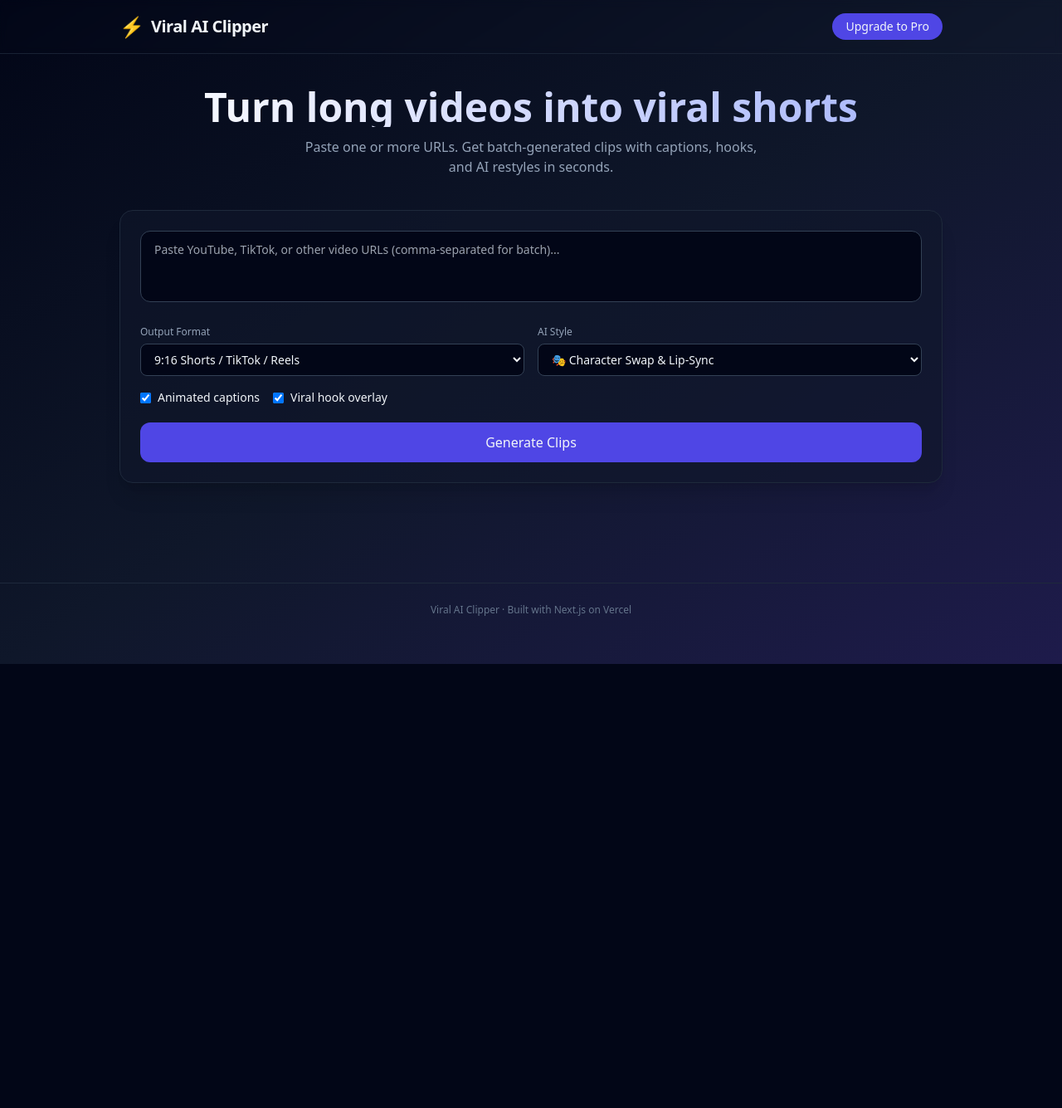
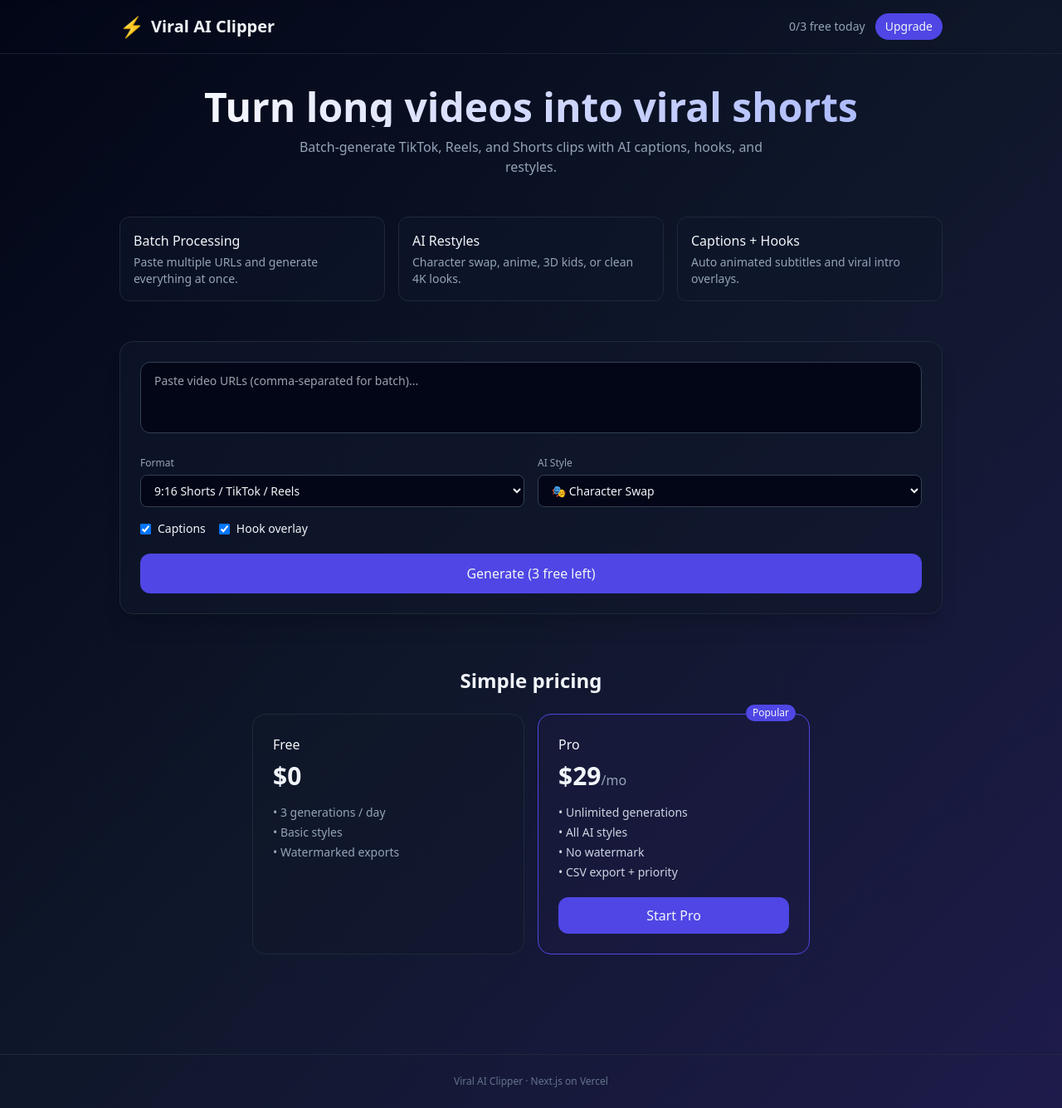
Before and after one commit to senorcoughlin/viral-ai-clipper, a Next.js app: page / in a window 1280 px wide. Shown: the whole page at 83% size. Before the commit the page ends 800 px from the top, so only its background shows below. Built offline with nearby package versions, Linux system fonts and the light colour scheme.

Commit message:
v0.3: Free daily limits, Stripe-ready checkout, pricing section, success/cancel pages, usage gate

```diff
--- a/app/api/checkout/route.js
+++ b/app/api/checkout/route.js
@@ -5,11 +5,19 @@ export async function POST(request) {
     const body = await request.json();
     const planType = body.planType || 'pro_monthly';
 
-    // Stub: replace with real Stripe Checkout Session later
+    // TODO: Replace with real Stripe when STRIPE_SECRET_KEY is set in Vercel
+    // const stripe = require('stripe')(process.env.STRIPE_SECRET_KEY);
+    // const session = await stripe.checkout.sessions.create({ ... });
+
+    const prices = {
+      pro_monthly: 'price_monthly_placeholder',
+      pro_yearly: 'price_yearly_placeholder'
+    };
+
     return NextResponse.json({
       success: true,
       data: {
-        checkoutUrl: `https://buy.stripe.com/test_${planType}`
+        checkoutUrl: `https://checkout.stripe.com/c/pay/${prices[planType] || 'test'}`
       }
     });
   } catch (error) {
--- a/app/api/generate/route.js
+++ b/app/api/generate/route.js
@@ -4,7 +4,6 @@ export async function POST(request) {
   try {
     const body = await request.json();
     const videoUrl = body.videoUrl;
-
     if (!videoUrl) {
       return NextResponse.json({ success: false, message: 'URL required' }, { status: 400 });
     }
@@ -30,10 +29,7 @@ export async function POST(request) {
 
     return NextResponse.json({
       success: true,
-      data: {
-        sourceUrl: videoUrl,
-        generatedClips: clips
-      }
+      data: { sourceUrl: videoUrl, generatedClips: clips }
     });
   } catch (error) {
     return NextResponse.json({ success: false, message: 'Server error' }, { status: 500 });
--- a/app/page.jsx
+++ b/app/page.jsx
@@ -2,6 +2,8 @@
 
 import { useState, useEffect } from 'react';
 import ClipPlayer from '../components/ClipPlayer';
+
+const FREE_DAILY_LIMIT = 3;
 
 export default function Home() {
   const [videoUrl, setVideoUrl] = useState('');
@@ -14,12 +16,23 @@ export default function Home() {
   const [clips, setClips] = useState([]);
   const [history, setHistory] = useState([]);
   const [showPricing, setShowPricing] = useState(false);
+  const [dailyCount, setDailyCount] = useState(0);
+  const [isPro, setIsPro] = useState(false); // later from auth/subscription
 
   useEffect(() => {
     const saved = localStorage.getItem('viral_clipper_history');
-    if (saved) {
-      try { setHistory(JSON.parse(saved)); } catch {}
+    if (saved) try { setHistory(JSON.parse(saved)); } catch {}
+
+    const today = new Date().toDateString();
+    const stored = localStorage.getItem('viral_daily');
+    if (stored) {
+      const data = JSON.parse(stored);
+      if (data.date === today) setDailyCount(data.count || 0);
+      else localStorage.setItem('viral_daily', JSON.stringify({ date: today, count: 0 }));
     }
+
+    const pro = localStorage.getItem('viral_pro') === 'true';
+    setIsPro(pro);
   }, []);
 
   useEffect(() => {
@@ -28,25 +41,28 @@ export default function Home() {
 
   useEffect(() => {
     if (!isProcessing) return;
-    const stages = [
-      'Initializing batch queue...',
-      'Connecting to AI servers...',
-      'Analyzing audio & sentiment...',
-      'Generating restyle prompts...',
-      'Rendering crops & captions...'
-    ];
+    const stages = ['Initializing…', 'Analyzing audio…', 'Generating prompts…', 'Rendering clips…'];
     let i = 0;
     setStatusMessage(stages[0]);
-    const id = setInterval(() => {
-      i = (i + 1) % stages.length;
-      setStatusMessage(stages[i]);
-    }, 1200);
+    const id = setInterval(() => { i = (i + 1) % stages.length; setStatusMessage(stages[i]); }, 1000);
     return () => clearInterval(id);
   }, [isProcessing]);
+
+  const incrementDaily = () => {
+    const today = new Date().toDateString();
+    const next = dailyCount + 1;
+    setDailyCount(next);
+    localStorage.setItem('viral_daily', JSON.stringify({ date: today, count: next }));
+  };
 
   const handleClipping = async (e) => {
     e.preventDefault();
     if (!videoUrl.trim()) return;
+    if (!isPro && dailyCount >= FREE_DAILY_LIMIT) {
+      setShowPricing(true);
+      return;
+    }
+
     const urls = videoUrl.split(',').map(u => u.trim()).filter(Boolean);
     if (!urls.length) return;
 
@@ -64,14 +80,15 @@ export default function Home() {
         if (!res.ok) throw new Error(result.message);
         const batch = (result.data.generatedClips || []).map(c => ({
           ...c,
-          title: `[${url.slice(0, 20)}...] ${c.title}`
+          title: `[${url.slice(0, 18)}…] ${c.title}`
         }));
         all = [...all, ...batch];
       }
       setClips(all);
+      if (!isPro) incrementDaily();
       setHistory(prev => [{ id: Date.now(), url: videoUrl, format: clipFormat, aiStyle, clips: all }, ...prev].slice(0, 5));
-    } catch (err) {
-      alert('Error processing batch. Try again.');
+    } catch {
+      alert('Processing failed. Try again.');
     } finally {
       setIsProcessing(false);
       setStatusMessage('');
@@ -90,45 +107,68 @@ export default function Home() {
     } catch {}
   };
 
+  const unlockPro = () => {
+    localStorage.setItem('viral_pro', 'true');
+    setIsPro(true);
+    setShowPricing(false);
+  };
+
   return (
     <div className="min-h-screen bg-gradient-to-br from-slate-950 via-slate-900 to-indigo-950">
       <header className="border-b border-slate-800/80 backdrop-blur-sm sticky top-0 z-10">
         <div className="max-w-5xl mx-auto px-4 py-4 flex items-center justify-between">
           <div className="flex items-center gap-2">
             <span className="text-2xl">⚡</span>
-            <h1 className="text-xl font-bold tracking-tight">Viral AI Clipper</h1>
+            <h1 className="text-xl font-bold">Viral AI Clipper</h1>
           </div>
-          <div className="flex gap-2">
-            <button onClick={() => setShowPricing(true)} className="px-4 py-1.5 text-sm rounded-full bg-indigo-600 hover:bg-indigo-500 transition">
-              Upgrade to Pro
+          <div className="flex items-center gap-3 text-sm">
+            {!isPro && <span className="text-slate-400">{dailyCount}/{FREE_DAILY_LIMIT} free today</span>}
+            {isPro && <span className="text-emerald-400 font-medium">Pro</span>}
+            <button onClick={() => setShowPricing(true)} className="px-3 py-1.5 rounded-full bg-indigo-600 hover:bg-indigo-500 text-sm">
+              {isPro ? 'Manage' : 'Upgrade'}
             </button>
           </div>
         </div>
       </header>
 
       <main className="max-w-5xl mx-auto px-4 py-10">
-        <div className="text-center mb-10">
+        {/* Hero */}
+        <div className="text-center mb-12">
           <h2 className="text-4xl md:text-5xl font-bold bg-gradient-to-r from-white to-indigo-300 bg-clip-text text-transparent">
             Turn long videos into viral shorts
           </h2>
           <p className="mt-3 text-slate-400 max-w-xl mx-auto">
-            Paste one or more URLs. Get batch-generated clips with captions, hooks, and AI restyles in seconds.
+            Batch-generate TikTok, Reels, and Shorts clips with AI captions, hooks, and restyles.
           </p>
         </div>
 
+        {/* Features */}
+        <div className="grid md:grid-cols-3 gap-4 mb-12">
+          {[
+            { title: 'Batch Processing', desc: 'Paste multiple URLs and generate everything at once.' },
+            { title: 'AI Restyles', desc: 'Character swap, anime, 3D kids, or clean 4K looks.' },
+            { title: 'Captions + Hooks', desc: 'Auto animated subtitles and viral intro overlays.' },
+          ].map(f => (
+            <div key={f.title} className="bg-slate-900/50 border border-slate-800 rounded-xl p-4">
+              <h3 className="font-medium">{f.title}</h3>
+              <p className="text-sm text-slate-400 mt-1">{f.desc}</p>
+            </div>
+          ))}
+        </div>
+
+        {/* Form */}
         <form onSubmit={handleClipping} className="bg-slate-900/60 border border-slate-800 rounded-2xl p-6 shadow-xl">
           <textarea
             value={videoUrl}
             onChange={e => setVideoUrl(e.target.value)}
-            placeholder="Paste YouTube, TikTok, or other video URLs (comma-separated for batch)..."
+            placeholder="Paste video URLs (comma-separated for batch)..."
             rows={3}
             className="w-full bg-slate-950 border border-slate-700 rounded-xl px-4 py-3 text-sm focus:outline-none focus:ring-2 focus:ring-indigo-500 resize-none"
             required
           />
-
           <div className="grid md:grid-cols-2 gap-4 mt-4">
             <div>
-              <label className="text-xs font-medium text-slate-400">Output Format</label>
+              <label className="text-xs text-slate-400">Format</label>
               <select value={clipFormat} onChange={e => setClipFormat(e.target.value)} className="mt-1 w-full bg-slate-950 border border-slate-700 rounded-lg px-3 py-2 text-sm">
                 <option value="shorts_9_16">9:16 Shorts / TikTok / Reels</option>
                 <option value="landscape_16_9">16:9 Landscape</option>
@@ -136,58 +176,70 @@ export default function Home() {
               </select>
             </div>
             <div>
-              <label className="text-xs font-medium text-slate-400">AI Style</label>
+              <label className="text-xs text-slate-400">AI Style</label>
               <select value={aiStyle} onChange={e => setAiStyle(e.target.value)} className="mt-1 w-full bg-slate-950 border border-slate-700 rounded-lg px-3 py-2 text-sm">
-                <option value="character_swap">🎭 Character Swap & Lip-Sync</option>
+                <option value="character_swap">🎭 Character Swap</option>
                 <option value="anime_action">⚡ Anime Action</option>
-                <option value="kids_3d">🦖 3D Kids / Cute</option>
-                <option value="clean_viral">🎬 Clean 4K Studio</option>
+                <option value="kids_3d">🦖 3D Kids</option>
+                <option value="clean_viral">🎬 Clean 4K</option>
               </select>
             </div>
           </div>
-
           <div className="flex flex-wrap gap-4 mt-4 text-sm">
-            <label className="flex items-center gap-2 cursor-pointer">
-              <input type="checkbox" checked={autoSubtitles} onChange={e => setAutoSubtitles(e.target.checked)} className="rounded" />
-              Animated captions
-            </label>
-            <label className="flex items-center gap-2 cursor-pointer">
-              <input type="checkbox" checked={aiHook} onChange={e => setAiHook(e.target.checked)} className="rounded" />
-              Viral hook overlay
-            </label>
+            <label className="flex items-center gap-2"><input type="checkbox" checked={autoSubtitles} onChange={e => setAutoSubtitles(e.target.checked)} /> Captions</label>
+            <label className="flex items-center gap-2"><input type="checkbox" checked={aiHook} onChange={e => setAiHook(e.target.checked)} /> Hook overlay</label>
           </div>
-
-          <button
-            type="submit"
-            disabled={isProcessing}
-            className="mt-5 w-full py-3 rounded-xl bg-indigo-600 hover:bg-indigo-500 disabled:opacity-50 font-medium transition"
-          >
-            {isProcessing ? 'Generating…' : 'Generate Clips'}
+          <button type="submit" disabled={isProcessing} className="mt-5 w-full py-3 rounded-xl bg-indigo-600 hover:bg-indigo-500 disabled:opacity-50 font-medium">
+            {isProcessing ? 'Generating…' : isPro ? 'Generate Clips' : `Generate (${FREE_DAILY_LIMIT - dailyCount} free left)`}
           </button>
         </form>
 
-        {isProcessing && (
-          <div className="mt-4 text-center text-sm text-indigo-300 animate-pulse">{statusMessage}</div>
-        )}
+        {isProcessing && <div className="mt-4 text-center text-sm text-indigo-300">{statusMessage}</div>}
 
         {clips.length > 0 && (
           <div className="mt-10">
-            <div className="flex items-center justify-between mb-4">
-              <h3 className="text-lg font-semibold">Generated Clips ({clips.length})</h3>
-              <button onClick={() => setClips([])} className="text-xs text-slate-400 hover:text-white">Clear</button>
+            <div className="flex justify-between items-center mb-4">
+              <h3 className="font-semibold">Generated Clips ({clips.length})</h3>
+              <button onClick={() => setClips([])} className="text-xs text-slate-400">Clear</button>
             </div>
-            <div className="space-y-3">
-              {clips.map((c, i) => <ClipPlayer key={c.id + '-' + i} clip={c} />)}
-            </div>
+            <div className="space-y-3">{clips.map((c, i) => <ClipPlayer key={c.id + i} clip={c} />)}</div>
           </div>
         )}
 
+        {/* Pricing section */}
+        <section className="mt-16">
+          <h3 className="text-2xl font-bold text-center mb-6">Simple pricing</h3>
+          <div className="grid md:grid-cols-2 gap-4 max-w-2xl mx-auto">
+            <div className="border border-slate-800 rounded-2xl p-6 bg-slate-900/40">
+              <h4 className="font-medium">Free</h4>
+              <p className="text-3xl font-bold mt-2">$0</p>
+              <ul className="text-sm text-slate-400 mt-4 space-y-1">
+                <li>• {FREE_DAILY_LIMIT} generations / day</li>
+                <li>• Basic styles</li>
+                <li>• Watermarked exports</li>
+              </ul>
+            </div>
+            <div className="border border-indigo-600 rounded-2xl p-6 bg-indigo-950/30 relative">
+              <div className="absolute -top-3 right-4 bg-indigo-600 text-xs px-2 py-0.5 rounded-full">Popular</div>
+              <h4 className="font-medium">Pro</h4>
+              <p className="text-3xl font-bold mt-2">$29<span className="text-base font-normal text-slate-400">/mo</span></p>
+              <ul className="text-sm text-slate-300 mt-4 space-y-1">
+                <li>• Unlimited generations</li>
+                <li>• All AI styles</li>
+                <li>• No watermark</li>
+                <li>• CSV export + priority</li>
+              </ul>
+              <button onClick={() => handleUpgrade('pro_monthly')} className="mt-5 w-full py-2.5 rounded-xl bg-indigo-600 font-medium">Start Pro</button>
+            </div>
+          </div>
+        </section>
+
         {history.length > 0 && (
           <div className="mt-12">
-            <h3 className="text-sm font-medium text-slate-400 mb-3">Recent Sessions</h3>
+            <h3 className="text-sm text-slate-400 mb-3">Recent</h3>
             <div className="space-y-2">
               {history.map(h => (
-                <div key={h.id} className="flex items-center justify-between bg-slate-900/40 border border-slate-800 rounded-lg px-3 py-2 text-sm">
+                <div key={h.id} className="flex justify-between bg-slate-900/40 border border-slate-800 rounded-lg px-3 py-2 text-sm">
                   <span className="truncate text-slate-300 max-w-md">{h.url}</span>
                   <button onClick={() => { setVideoUrl(h.url); setClips(h.clips); }} className="text-xs text-indigo-400">Load</button>
                 </div>
@@ -199,20 +251,19 @@ export default function Home() {
 
       {showPricing && (
         <div className="fixed inset-0 bg-black/70 flex items-center justify-center z-50 p-4" onClick={() => setShowPricing(false)}>
-          <div className="bg-slate-900 border border-slate-700 rounded-2xl p-6 max-w-md w-full" onClick={e => e.stopPropagation()}>
-            <h3 className="text-xl font-bold mb-2">Go Pro</h3>
-            <p className="text-sm text-slate-400 mb-4">Unlimited generations, higher quality, priority processing, and CSV export.</p>
-            <div className="space-y-2">
-              <button onClick={() => handleUpgrade('pro_monthly')} className="w-full py-3 rounded-xl bg-indigo-600 font-medium">$29 / month</button>
-              <button onClick={() => handleUpgrade('pro_yearly')} className="w-full py-3 rounded-xl bg-slate-800 font-medium">$199 / year (save 40%)</button>
-            </div>
-            <button onClick={() => setShowPricing(false)} className="mt-4 text-xs text-slate-500 w-full">Close</button>
+          <div className="bg-slate-900 border border-slate-700 rounded-2xl p-6 max-w-sm w-full" onClick={e => e.stopPropagation()}>
+            <h3 className="text-xl font-bold mb-1">Upgrade to Pro</h3>
+            <p className="text-sm text-slate-400 mb-4">Unlimited generations, all styles, no watermark.</p>
+            <button onClick={() => handleUpgrade('pro_monthly')} className="w-full py-3 rounded-xl bg-indigo-600 font-medium mb-2">$29 / month</button>
+            <button onClick={() => handleUpgrade('pro_yearly')} className="w-full py-3 rounded-xl bg-slate-800 font-medium">$199 / year</button>
+            <button onClick={unlockPro} className="mt-3 text-xs text-slate-500 w-full">Demo unlock (local)</button>
+            <button onClick={() => setShowPricing(false)} className="mt-2 text-xs text-slate-500 w-full">Close</button>
           </div>
         </div>
       )}
 
       <footer className="mt-20 border-t border-slate-800 py-6 text-center text-xs text-slate-500">
-        Viral AI Clipper · Built with Next.js on Vercel
+        Viral AI Clipper · Next.js on Vercel
       </footer>
     </div>
   );
--- a/package.json
+++ b/package.json
@@ -1,6 +1,6 @@
 {
   "name": "viral-ai-clipper",
-  "version": "0.2.0",
+  "version": "0.3.0",
   "private": true,
   "scripts": {
     "dev": "next dev",
```
Also changed, not shown: app/cancel/page.jsx (added, +11 -0 lines), app/success/page.jsx (added, +11 -0 lines).
